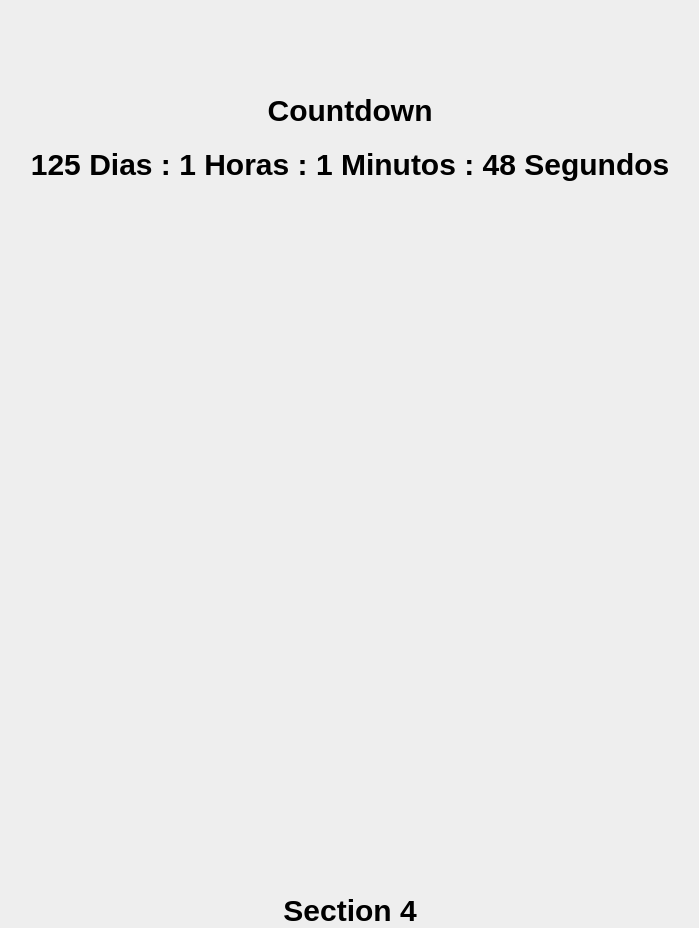
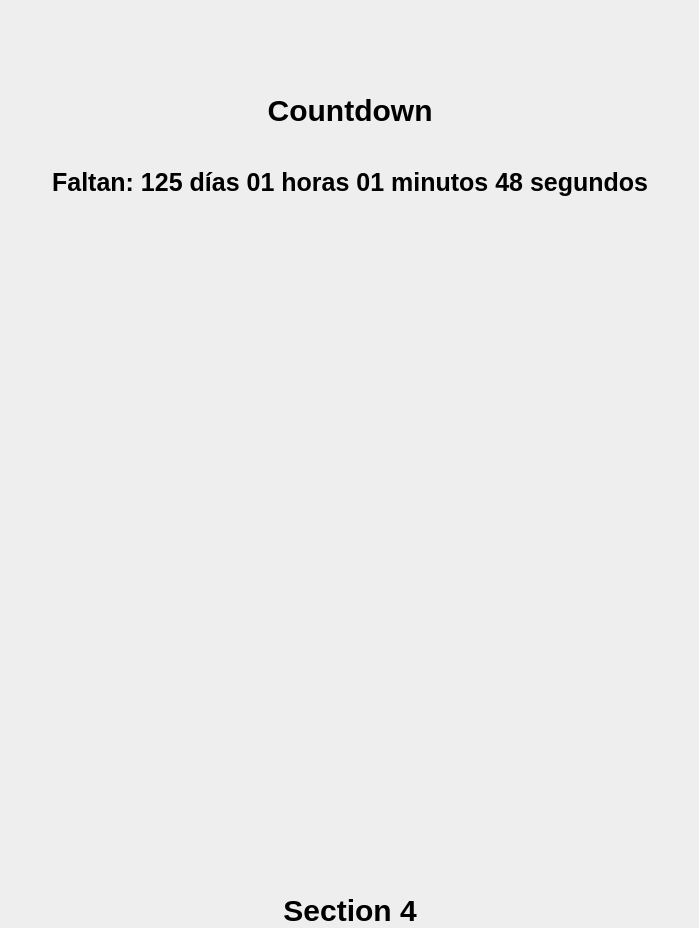
Before and after one commit to Kevin-Canche-Flores/Curso-DOM-JhonMircha, a plain HTML site: page index.html in a window 1280 px wide. Shown: the part 1640-2568 px from the top of the page, without its empty margins (290-989 px from the left). Drawn offline with Linux system fonts and the light colour scheme.

Commit message:
Cambiando code de cuenta atras.

```diff
--- a/JS/dayCounter.js
+++ b/JS/dayCounter.js
@@ -1,41 +1,27 @@
-export default function countDown () {
-  // Obtener la fecha actual
-  const getDate = new Date()
+export default function countDown(container, limitDate, finalMessage) {
+  const $countDown = document.querySelector(container);
+  // Definir la fecha de conteo regresiva(En este caso de mi cumpleaños)
+  const countDownDate = new Date(limitDate);
 
-  // Definir la fecha de conteo regresiva(En este caso de mi cumpleaños)
-  const birthDay = new Date(getDate.getFullYear(), 4, 28);
-
-  // Calcular la diferencia en milisegundos entre las dos fechas
-  const difference = birthDay - getDate;
+  let countTemporizador = setInterval(() => {
+    let now = new Date();
+    // Calcular la diferencia en milisegundos entre las dos fechas
+    let difference = countDownDate - now;
 
     // Calcular los días, horas, minutos y segundos restantes
     const segundosTotales = Math.floor(difference / 1000);
-    const segundos = segundosTotales % 60;
+    const segundos = ('0' + segundosTotales % 60).toString().slice(-2);
     const minutosTotales = Math.floor(segundosTotales / 60);
-    const minutos = minutosTotales % 60;
+    const minutos = ('0' + minutosTotales % 60).toString().slice(-2);
     const horasTotales = Math.floor(minutosTotales / 60);
-    const horas = horasTotales % 24;
+    const horas = '0' + (horasTotales % 24).toString().slice(-2);
     const dias = Math.floor(horasTotales / 24);
 
-    return {
-      dias,
-      horas,
-      minutos,
-      segundos,
+    $countDown.innerHTML = `<h3>Faltan: ${dias} días ${horas} horas ${minutos} minutos ${segundos} segundos</h3>`
+
+    if (difference < 0) {
+      clearInterval(countTemporizador)
+      $countDown.innerHTML = `<h3>${finalMessage}</h3>`
     }
+  }, 1000);
 }
-
-// Función para mostrar el contador detallado en la página
-export function mostrarContadorDetallado (container, message) {
-  const $contador = document.querySelector(container);
-
-  const cuentaRegresiva = countDown();
-
-  if (cuentaRegresiva.dias === 0) {
-      $contador.textContent = `${message} 🥳🎂`
-  } else {
-     $contador.textContent = `${cuentaRegresiva.dias} Dias : ${cuentaRegresiva.horas} Horas :  ${cuentaRegresiva.minutos} Minutos :  ${cuentaRegresiva.segundos} Segundos`;
-  }
-
-
-}
--- a/JS/dom.js
+++ b/JS/dom.js
@@ -1,7 +1,7 @@
 import  hamburgerMenu  from "./menu_hamburger.js";
 import digitalClock from "./digital_clock.js";
 import { shorcuts } from "./shortcuts.js";
-import {mostrarContadorDetallado} from "./dayCounter.js";
+import countDown from "./dayCounter.js";
 
 document.addEventListener("DOMContentLoaded", (event) => {
   //Eventhandler Menu hamburguesa
@@ -13,8 +13,5 @@ document.addEventListener("DOMContentLoaded", (event) => {
   //Event keydown
   shorcuts()
 
-  //Cuenta regresiva...
-  //Invocamos al setInterval que es el que nos va estar actualizando la cuenta regresiva...
-   setInterval(() => mostrarContadorDetallado(".countDown", '¡Hoy es tu cumpleaños!'), 1000);
-
+  countDown(".countDown", "May 28, 2024", '¡Feliz cumpleaños! 🤓🤓');
 })
--- a/index.html
+++ b/index.html
@@ -37,8 +37,7 @@
       </section>
       <section id="section3">
         <h2>Countdown</h2>
-        <div class="conteinerCount ">
-          <span class="countDown"></span>
+        <div class="countDown ">
         </div>
       </section>
       <section id="section4">
```
